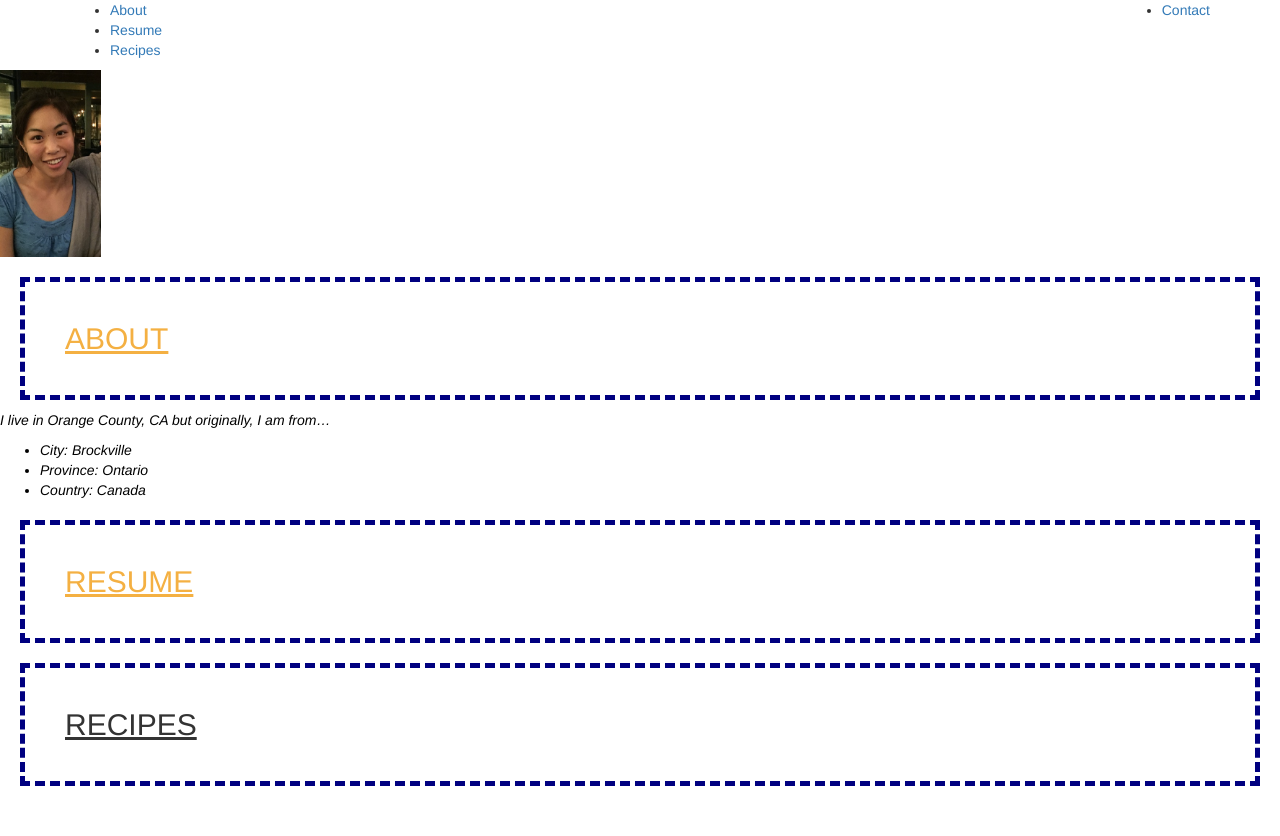
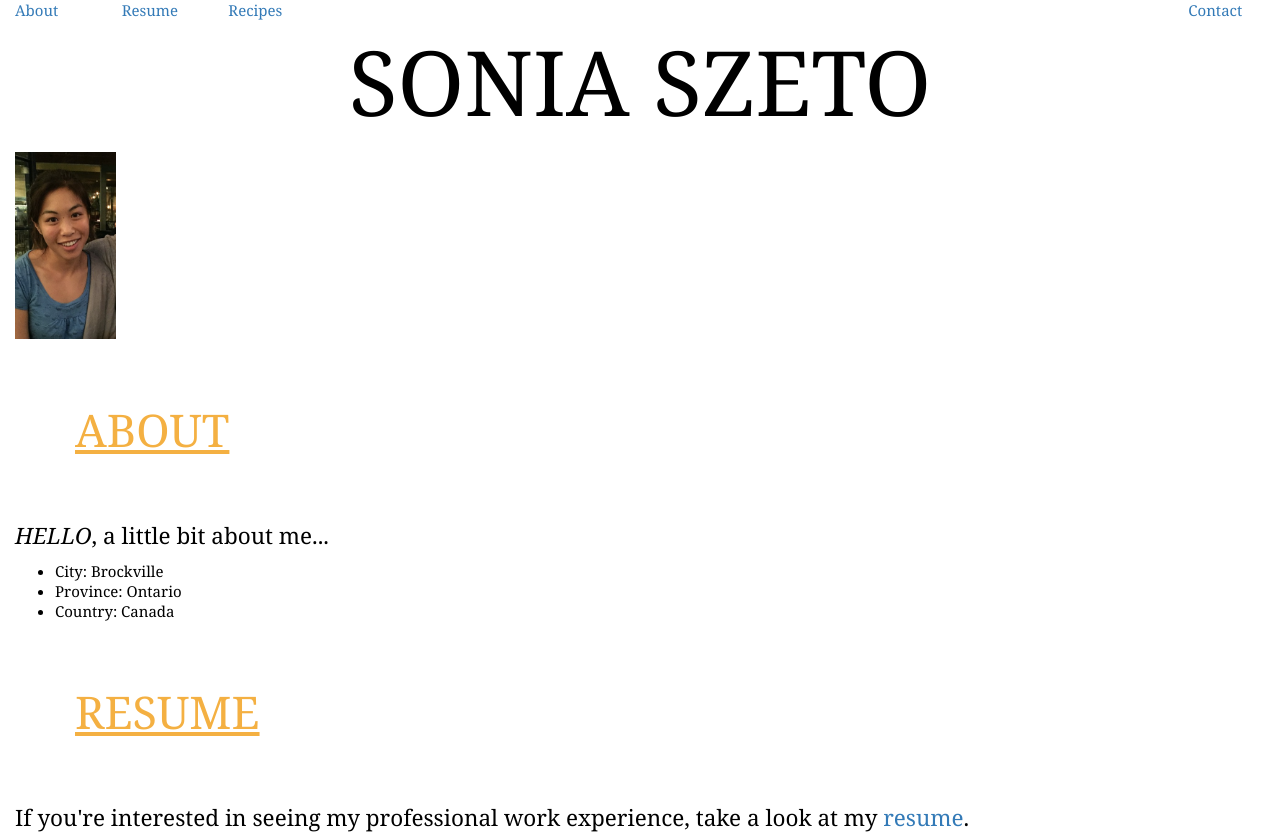
Before and after one commit to sszeto1105/sszeto1105.github.io, a plain HTML site: page index.html in a window 1280 px wide. Shown: the top 836 px of the page. Before the commit the page ends 800 px from the top, so only its background shows below. Drawn offline with nearby package versions, Linux system fonts and the light colour scheme.

Commit message:
Changed the menu bar back to links

```diff
--- a/index.html
+++ b/index.html
@@ -1,40 +1,40 @@
 <!DOCTYPE html>
 <html lang="en">
 <head>
-	<title>SONIA SZETO</title>
+	<title>Sonia Szeto</title>
 	<meta charset="utf-8">
 	<meta name="viewport" content="width=dive-width, initial-scale=1">
-	<link rel="stylesheet" href="style.css">
  	<link rel="stylesheet" href="https://maxcdn.bootstrapcdn.com/bootstrap/3.3.7/css/bootstrap.min.css">
+ 	<link rel="stylesheet" href="style.css">
 	<script src="https://ajax.googleapis.com/ajax/libs/jquery/3.2.1/jquery.min.js"></script>
 	<script src="https://maxcdn.bootstrapcdn.com/bootstrap/3.3.7/js/bootstrap.min.js"></script>
 </head>
 <body>
 
-<div class="nav">
-	<div class="container">
-	<ul class="pull-left">
-	<li><a href="#">About</a></li>
-	<li><a href="#">Resume</a></li>
-	<li><a href="#">Recipes</a></li>
-	</ul>
-	<ul class ="pull-right">
-	<li><a href="#">Contact</a></li>
-	</ul>
+<div class="row-pull-left">
+	<div class="col-sm-1"><a href="About">About</a></div>
+	<div class="col-sm-1"><a href="Resume">Resume</a></div>
+	<div class="col-sm-9"><a href="Recipes">Recipes</a></div>
+	<div class="col-sm-1"><a href="Contact">Contact</a></div>
 </div>
+
+<div class="container-fluid">
+<h1>SONIA SZETO</h1>
 
 <p><img src="me.jpeg" width="101" height="187" alt="Me"></p>
 
-<h2 id="p1">ABOUT</h2>
-<p id="p2">I live in Orange County, CA but <em>originally</em>, I am from…
+<h2>ABOUT</h2>
+<p><em>HELLO</em>, a little bit about me...</p>
 <ul>
-	<li id="p2">City: Brockville</li>
-	<li id="p2">Province: Ontario</li>
-	<li id="p2">Country: Canada</li></p>
+	<li>City: Brockville</li>
+	<li>Province: Ontario</li>
+	<li>Country: Canada</li></p>
 
 </ul>
 
-<h2 id="p3">RESUME</h2>
+<h2>RESUME</h2>
+<p>If you're interested in seeing my professional work experience, take a look at my <a href="docs/Resume-StylingSupervisor062017.pdf">resume</a>.</p>
+
 
 
 <h2>RECIPES</h2>
--- a/style.css
+++ b/style.css
@@ -1,32 +1,29 @@
 body {
-	font:100 1.5em Georgia, helvetica, sans-serif;
+	font:80 1.5em Georgia, helvetica, sans-serif;
 	color: black;
 	background-color: white;
 }
-#p1 {
-	color: #f4b042;
-	background-color: white;
-	text-decoration:underline;
+
+h1 {
+	font:6.0em Georgia;
+	color:black;
+	text-align:center;
 }
-#p2 {
+
+p {
+	font:1.5em Georgia;
 	color: black;
 	background-color: white;
-	font-style: italic;
-}
-#p3 {
-	color: #f4b042;
-	background-color: white;
-	text-decoration:underline;
 }
 
+
 h2 {
-	font-size: 3.0em;
+	font: 3.0em Georgia;
 	color: #f4b042;
 	margin: 20px;
 	padding: 40px;
 	text-transform:uppercase;
 	text-decoration: underline;
-	border: 5px navy dashed;
 }
 .opacity {
 	 opacity: 0.5;
```
Also changed, not shown: cactus.jpeg (added).
